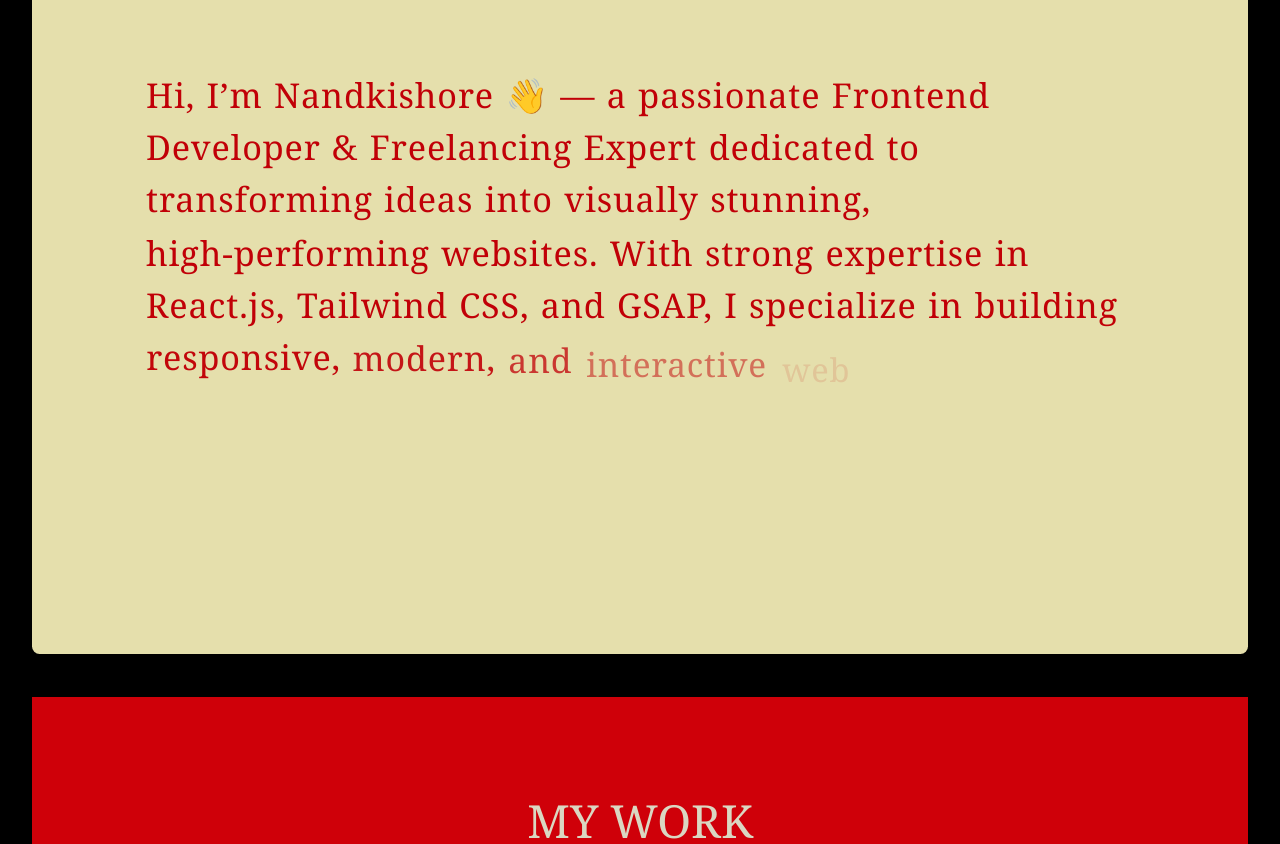
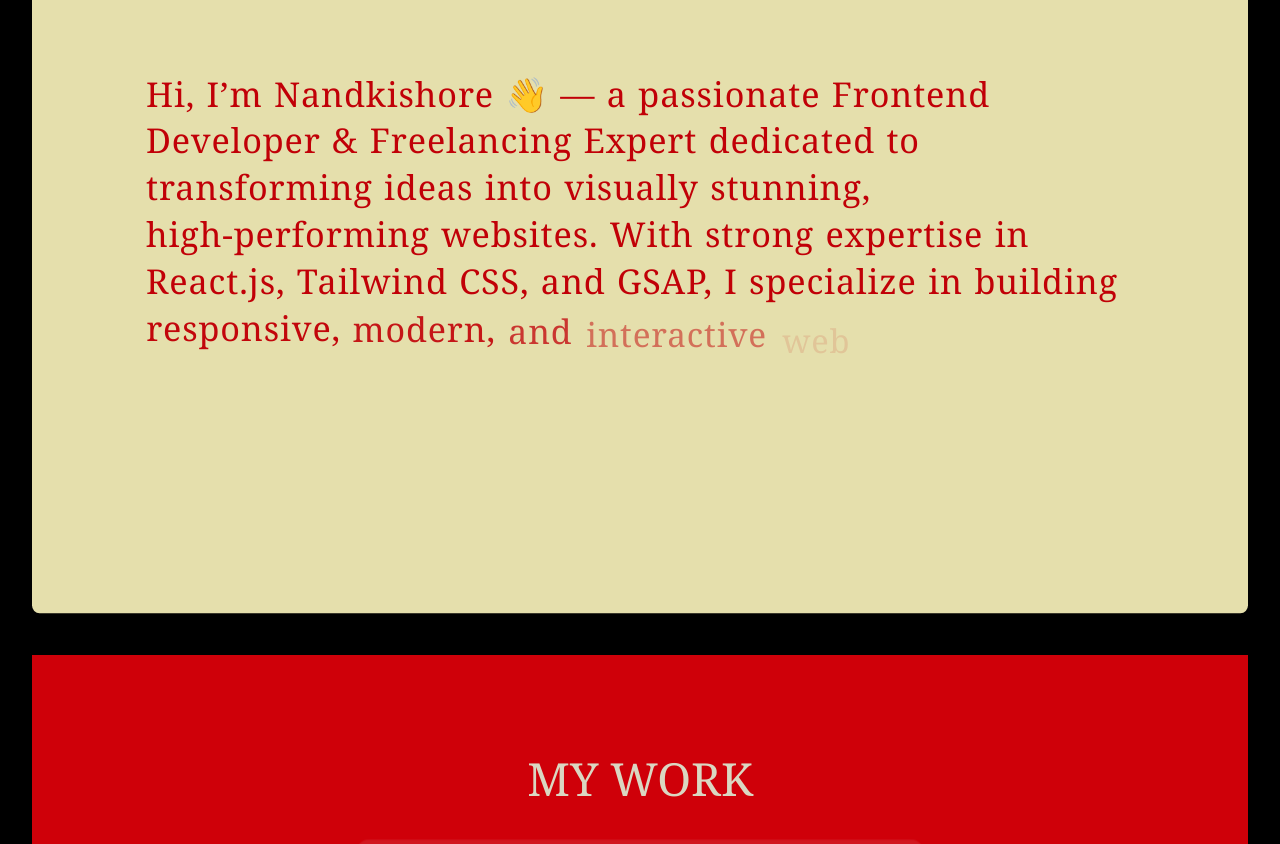
Before and after one commit to Nandkishor1771503/MyProtfolio, a React (Vite) app: page / in a window 1280 px wide. Shown: the part 1040-1884 px from the top of the page. Built offline with nearby package versions, Linux system fonts and the light colour scheme.

Commit message:
text changes

```diff
--- a/src/components/About.jsx
+++ b/src/components/About.jsx
@@ -77,11 +77,11 @@
         <div className="horizontal w-full sm:w-[90%] h-[3px] bg-red-600 mb-6 sm:mb-8"></div>
 
         {/* About Text */}
-        <p className="aboutTextWrapper w-full sm:w-[90%] pl-2 sm:pl-6 text-justify text-2xl  md:text-4xl md:mx-12 md:my-36 text-red-700 font-serif">
+        <p className="aboutTextWrapper w-full sm:w-[90%] pl-2 sm:pl-6 text-justify text-xl  md:text-4xl md:mx-12 md:my-36 text-red-700 font-serif">
           {aboutText.map((word, i) => (
             <span
               key={i}
-              className="aboutPara inline-block mr-3 mb-3 tracking-wide leading-relaxed sm:leading-[2.5rem] md:leading-[2.7rem]"
+              className="aboutPara inline-block mr-3 mb-1.5 tracking-wide leading-relaxed sm:leading-[2.5rem] md:leading-[2.7rem]"
             >
               {word}
             </span>
```
